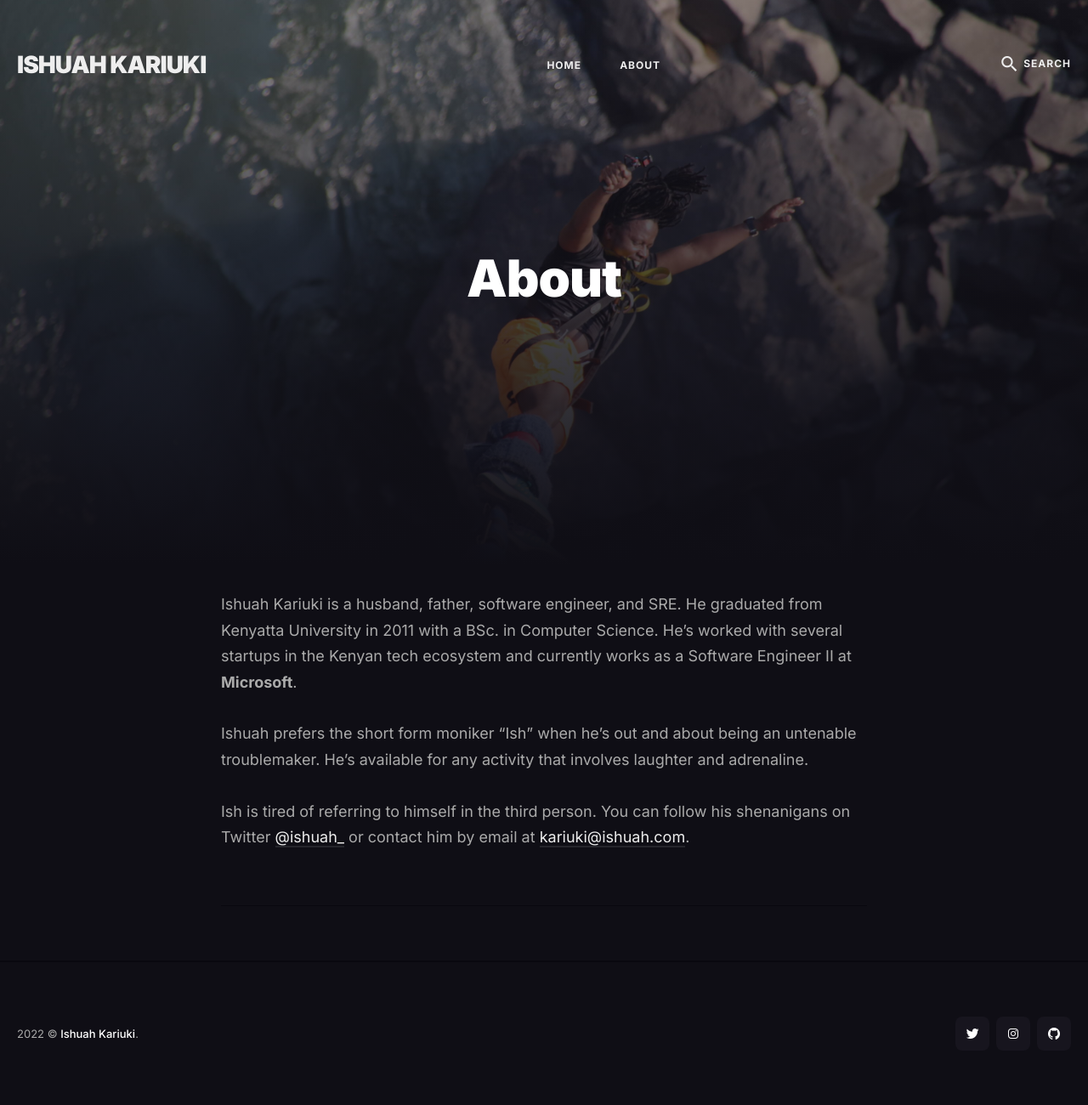
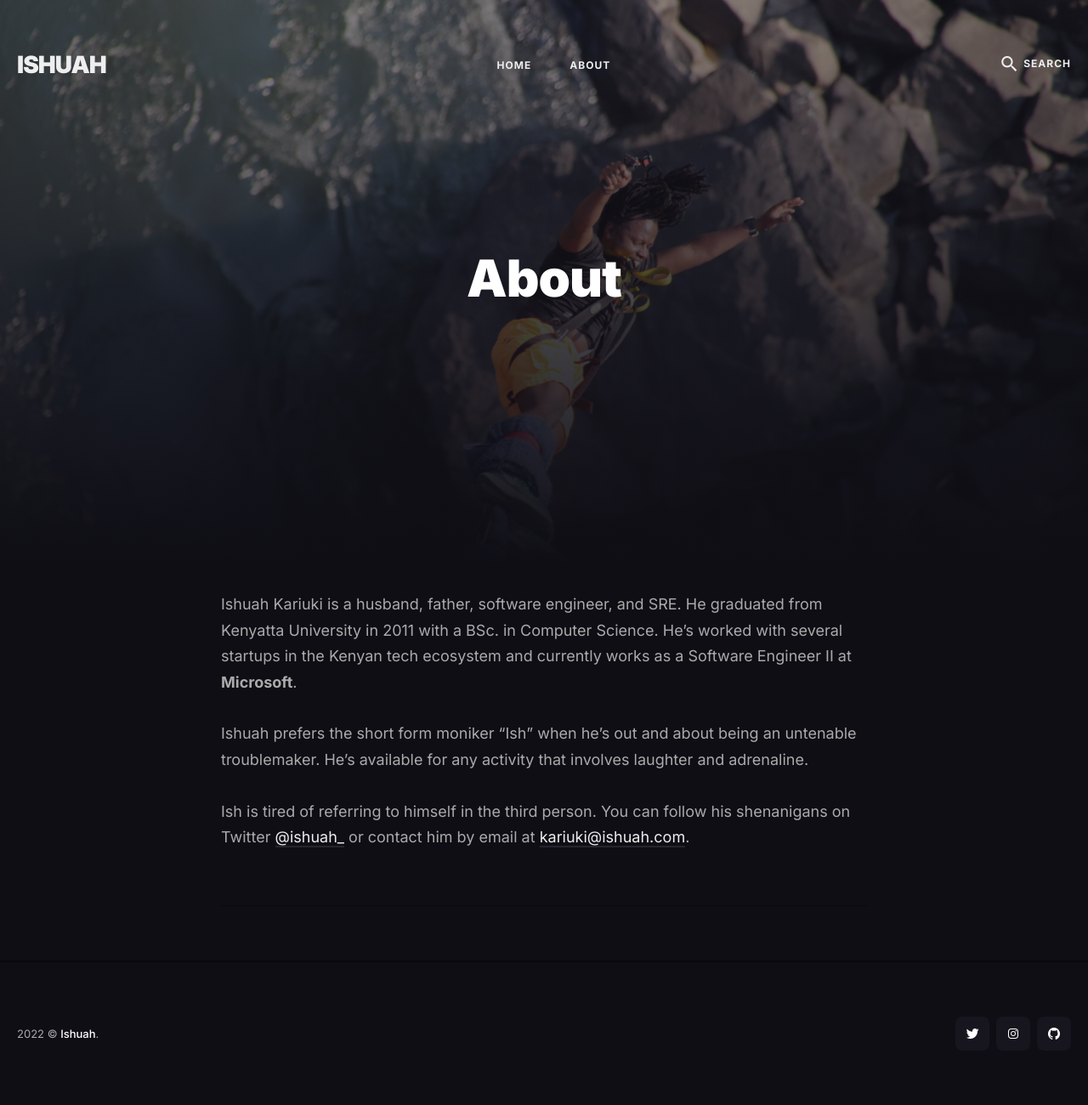
Before and after one commit to ishuah/ishuah.github.io, a Jekyll site: the page built from _pages/about.md, in a window 1280 px wide. Shown: the whole page at 85% size. Built offline with Jekyll 4.4.1, drawn with Linux system fonts in a browser that asks for light colours; nearby versions of some CDN libraries; some of the changed lines change nothing that is shown.

Commit message:
minor fixes

```diff
--- a/_config.yml
+++ b/_config.yml
@@ -1,6 +1,6 @@
 #-------------------------------
 # General Site Settings
-title: Ishuah Kariuki
+title: Ishuah
 logo: # You can add own logo. For example '/images/logo.png'.
 description: Free Spirit
 baseurl: "" # The subpath of your site, e.g. /blog
@@ -17,8 +17,8 @@
 #-------------------------------
 # Hero Settings
 hero:
-  title: Hello
-  description: Call me Ish. I'm a husband, father, software engineer, adventurer, and full-time bonhomie. I write about computer science topics I find interesting and occasional short fiction.
+  title: Call me Ish
+  description: I'm a husband, father, software engineer, adventurer, and full-time bonhomie. I write about computer science, software engineering, and the occasional short fiction.
   image: '/images/01.jpg'
 
 
```
Also changed, not shown: 14 other files.
